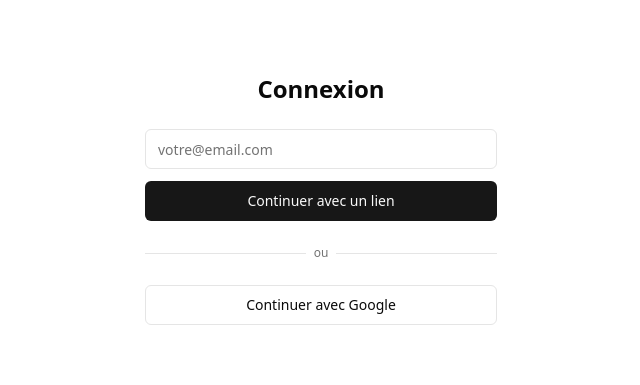
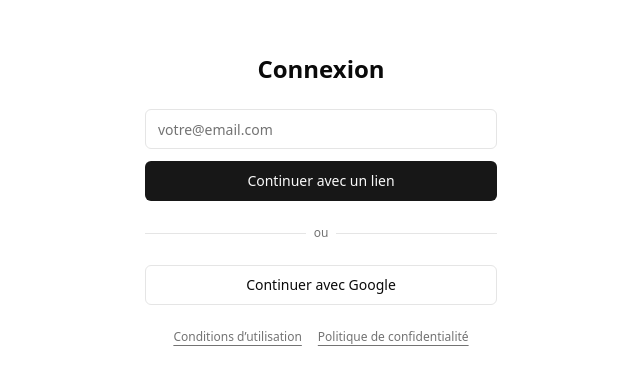
Before and after one commit to Palawizard/pala-s-scheduler, a Next.js app: page /login in a window 1280 px wide. Shown: the part 201-586 px from the top of the page, without its empty margins (319-959 px from the left). Built offline with nearby package versions, Linux system fonts and the light colour scheme.

Commit message:
fix(auth): add legal links to login

```diff
--- a/src/app/(auth)/login/page.tsx
+++ b/src/app/(auth)/login/page.tsx
@@ -1,10 +1,28 @@
 'use client'
 
 import { useState } from 'react'
+import Link from 'next/link'
 import { signIn } from 'next-auth/react'
+
 import { Button } from '@/components/ui/button'
 import { Input } from '@/components/ui/input'
 import { withBasePath } from '@/lib/base-path'
+
+function LegalLinks() {
+  return (
+    <nav
+      aria-label="Informations légales"
+      className="text-muted-foreground flex flex-wrap justify-center gap-x-4 gap-y-2 text-xs"
+    >
+      <Link href="/terms" className="hover:text-foreground underline underline-offset-4">
+        Conditions d’utilisation
+      </Link>
+      <Link href="/privacy" className="hover:text-foreground underline underline-offset-4">
+        Politique de confidentialité
+      </Link>
+    </nav>
+  )
+}
 
 export default function LoginPage() {
   const [email, setEmail] = useState('')
@@ -37,6 +55,7 @@ export default function LoginPage() {
           >
             Utiliser une autre adresse
           </button>
+          <LegalLinks />
         </div>
       </div>
     )
@@ -79,6 +98,8 @@ export default function LoginPage() {
         >
           Continuer avec Google
         </Button>
+
+        <LegalLinks />
       </div>
     </div>
   )
```
